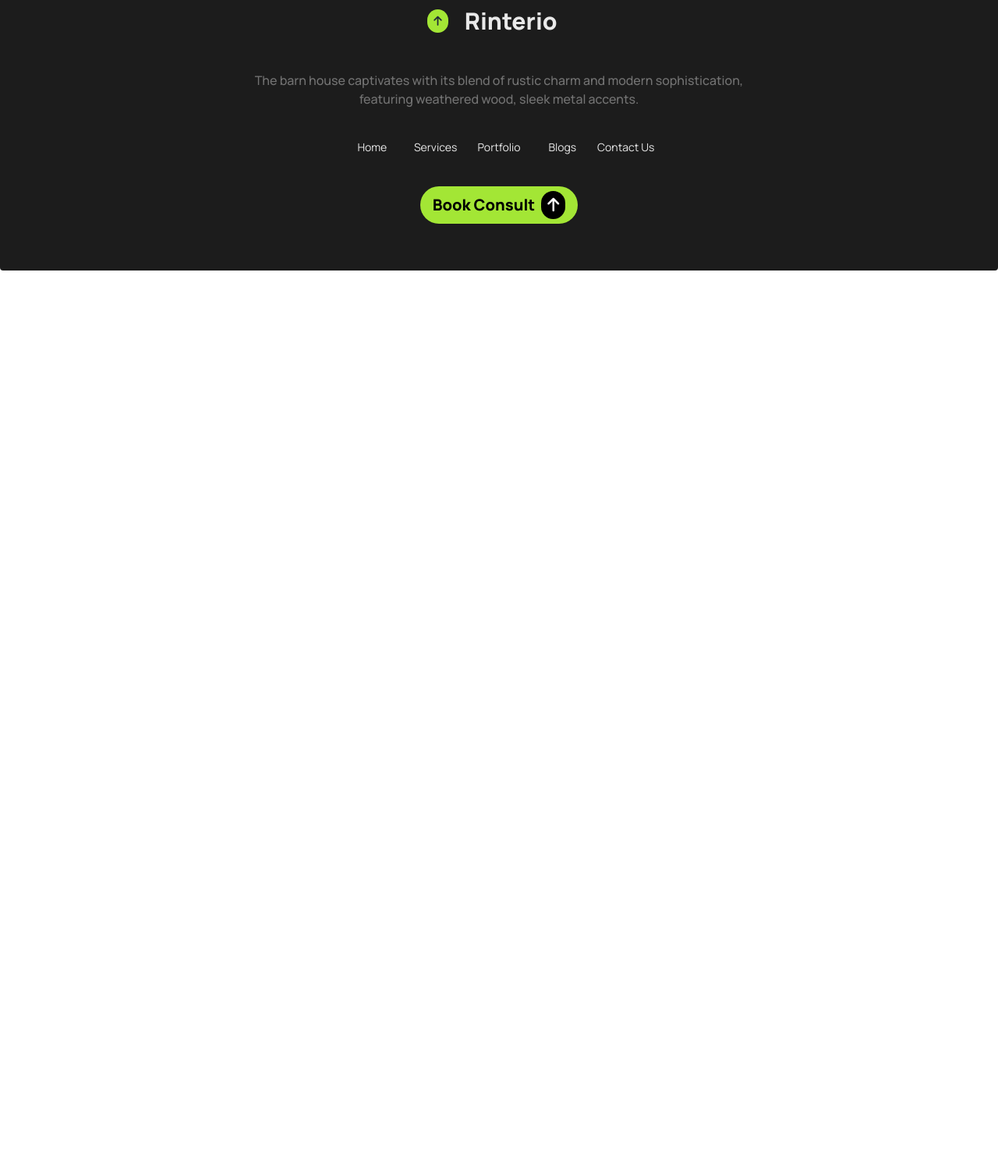
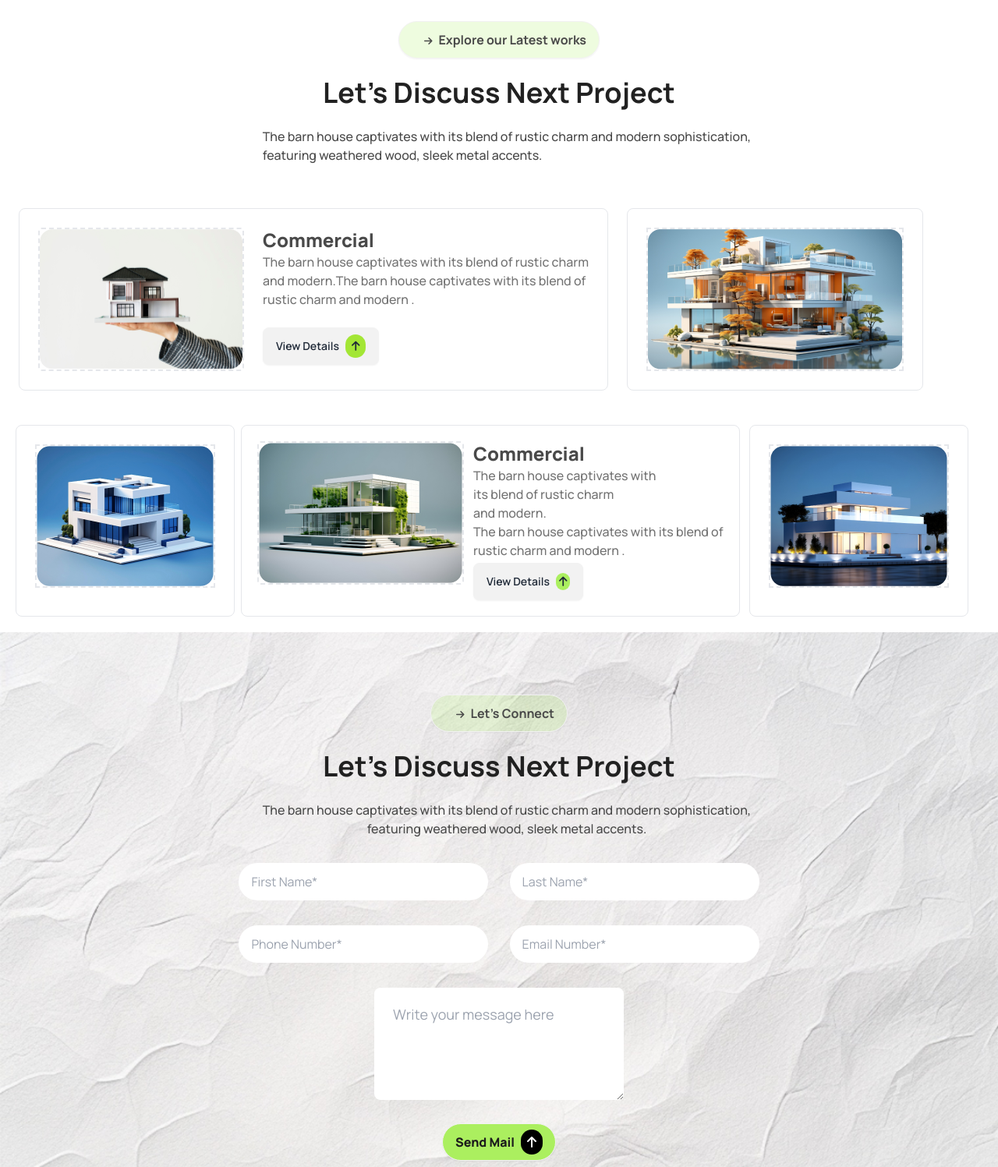
Before and after one commit to rahimariya19/Assignment-03, a plain HTML site: page index.html in a window 1280 px wide. Shown: the part 2103-3600 px from the top of the page at 78% size. Before the commit the page ends 2450 px from the top, so only its background shows below. Drawn offline with nearby package versions, Linux system fonts and the light colour scheme.

Commit message:
added discuss section

```diff
--- a/index.html
+++ b/index.html
@@ -233,10 +233,137 @@
 
 
 
-    <!-- Let’s Discuss Next Project -->
-     <section class="bg-gray-400">
+    <!-- Our Latest Portfolio starts -->
+     <section class="container mx-auto">
+      <div class="flex flex-col justify-center items-center mb-8">
+        <button class="btn text-base text-[#494949] bg-[#ABEF5F33] font-bold	rounded-full mt-20"><span><i class="fa-solid fa-arrow-right text-xs font-semibold  ml-4"></i></span> Explore our Latest works</button>
+        <h2 class="text-2xl m-6 lg:text-4xl	font-bold	text-[#212121] mt-6">Let’s Discuss Next Project</h2>
+        <p class="ml-5 lg:text-base text-[#494949]	font-medium">The barn house captivates with its blend of rustic charm and modern sophistication, <br> featuring weathered wood, sleek metal accents.</p>
+      </div>
+
+      <!-- 1sr row -->
+       <div class="">
+        <div class="flex flex-row p-6 ">
+
+          <!-- 1st img -->
+         <div class="flex flex-row gap-6 border rounded-lg mr-6 p-6">
+          <div>
+            <img class="rounded border-2 border-dashed" src="./assets/img1.png" alt="">
+          </div>
+
+          <div>
+            <h6 class="text-2xl text-[#494949]	font-extrabold">Commercial</h6>
+            <p class="text-base text-[#737373] font-medium">The barn house captivates with its blend of rustic charm <br> and modern.The barn house captivates with its blend of <br> rustic charm and modern .</p>
+            <button class="btn mt-6">View Details <span><i class="fa-solid fa-arrow-up p-2 bg-lime-400 border-0 rounded-full"></i></span></button>
+          </div>
+
+         </div>
+          <!-- img -->
+
+          <div class="p-6 border rounded-lg">
+            <img class="border-dashed  border-2" src="./assets/img2.png" alt="">
+          </div>
+
+
+
+         </div>
+
+         <!-- 2nd row -->
+         <div class="flex flex-row p-5 ">
+
+          <div class="p-6 border rounded-lg mr-2">
+            <img class="border-dashed  border-2" src="./assets/img3.png" alt="">
+          </div>
+
+          <!-- 2nd img -->
+         <div class="flex flex-row gap-3 border rounded-lg mr-3 p-5">
+          <div>
+            <img class="rounded border-2 border-dashed gap-2" src="./assets/img4.png" alt="">
+          </div>
+
+          <div>
+            <h6 class="text-2xl text-[#494949]	font-extrabold">Commercial</h6>
+            <p class="text-base text-[#737373] font-medium">The barn house captivates with <br> its blend of rustic charm <br> and modern. <br> The barn house captivates with its blend of <br> rustic charm and modern .</p>
+            <button class="btn mt-1">View Details <span><i class="fa-solid fa-arrow-up p-1 bg-[#ABEF5F] border-0 rounded-full"></i></span></button>
+          </div>
+
+         </div>
+          <!-- img -->
+
+          <div class="p-6 border rounded-lg">
+            <img class="border-dashed  border-2" src="./assets/img5.png" alt="">
+          </div>
+
+
+
+         </div>
+
+
+
+
+
+
+
+       </div>
+
+
      </section>
-    <!-- Let’s Discuss Next Project -->
+    <!-- Our Latest Portfolio ends -->
+
+
+
+
+
+
+
+    <!-- Let’s Discuss Next Project starts -->
+     <section class="container mx-auto">
+
+
+      <div class="bg-cover bg-center h-screen" style="background-image: url('../assets/bg.jpg');">
+
+        <!-- heading -->
+        <div class="flex flex-col justify-center items-center">
+          <button class="btn text-base text-[#494949] bg-[#ABEF5F33] font-bold	rounded-full mt-20"><span><i class="fa-solid fa-arrow-right text-xs font-semibold  ml-4"></i></span> Let’s Connect</button>
+          <h2 class="text-2xl m-6 lg:text-4xl	font-bold	text-[#212121] mt-6">Let’s Discuss Next Project</h2>
+          <p class="ml-5 lg:text-base text-[#494949]	font-medium mb-8 text-center">The barn house captivates with its blend of rustic charm and modern sophistication, <br> featuring weathered wood, sleek metal accents.</p>
+        </div>
+
+
+       <!-- form  -->
+        <div class="text-center mb-2 lg:mb-6">
+          <input type="text" placeholder="First Name*" class="input input-bordered w-full max-w-xs rounded-full bg-[#FFFFFF] border-none mb-2 lg:mr-6" />
+          <input type="text" placeholder="Last Name*" class="input input-bordered w-full max-w-xs rounded-full bg-[#FFFFFF] border-none" />
+        </div>
+
+        <div class="text-center">
+          <input type="text" placeholder="Phone Number*" class="input input-bordered w-full max-w-xs rounded-full bg-[#FFFFFF] border-none mb-2 lg:mr-6" />
+          <input type="email" placeholder="Email Number*" class="input input-bordered w-full max-w-xs rounded-full bg-[#FFFFFF] border-none" />
+        </div>
+
+        <div class="text-center mt-6 mb-6">
+          <textarea placeholder="Write your message here"class="textarea textarea-bordered textarea-lg w-full h-36 max-w-xs rounded-lg bg-[#FFFFFF] border-none"></textarea>
+          <!-- <textarea id="message" rows="10" class="mt-1  w-full border border-gray-300 rounded-md p-2 bg-[#FFFFFF]" placeholder="Write your message here"></textarea>   -->
+
+        </div>
+
+        <div class="text-center">
+          <button class="btn text-base		font-extrabold	text-[#1C1C1C] rounded-full w-auto bg-[#ABEF5F]">Send Mail <span><i class="fa-solid fa-arrow-up p-2 bg-black rounded-full text-white "></i></span></button>
+        </div>
+
+
+
+
+
+      </div>
+
+     </section>
+    <!--Let’s Discuss Next Project ends -->
+
+
+
+
+
 
 
     </main>
```
Also changed, not shown: tailwind.config.js (+8 -0 lines).
